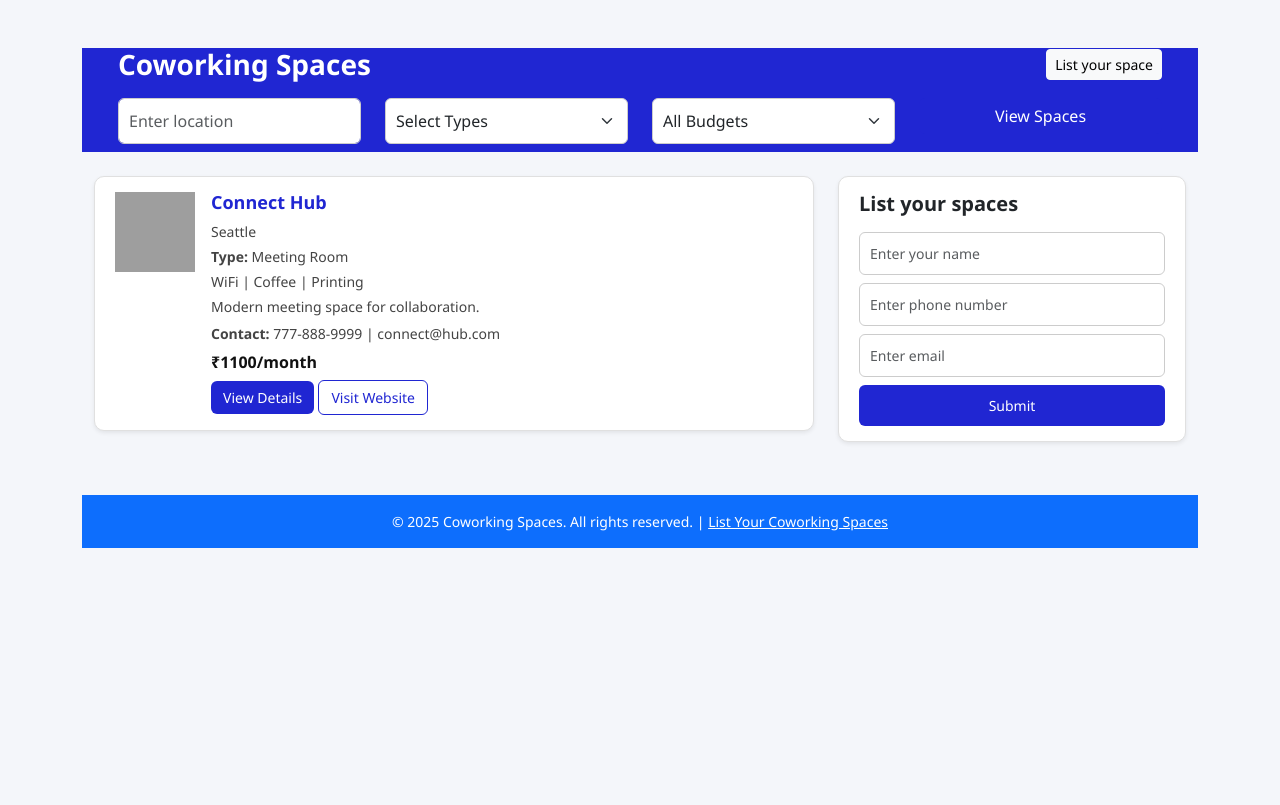
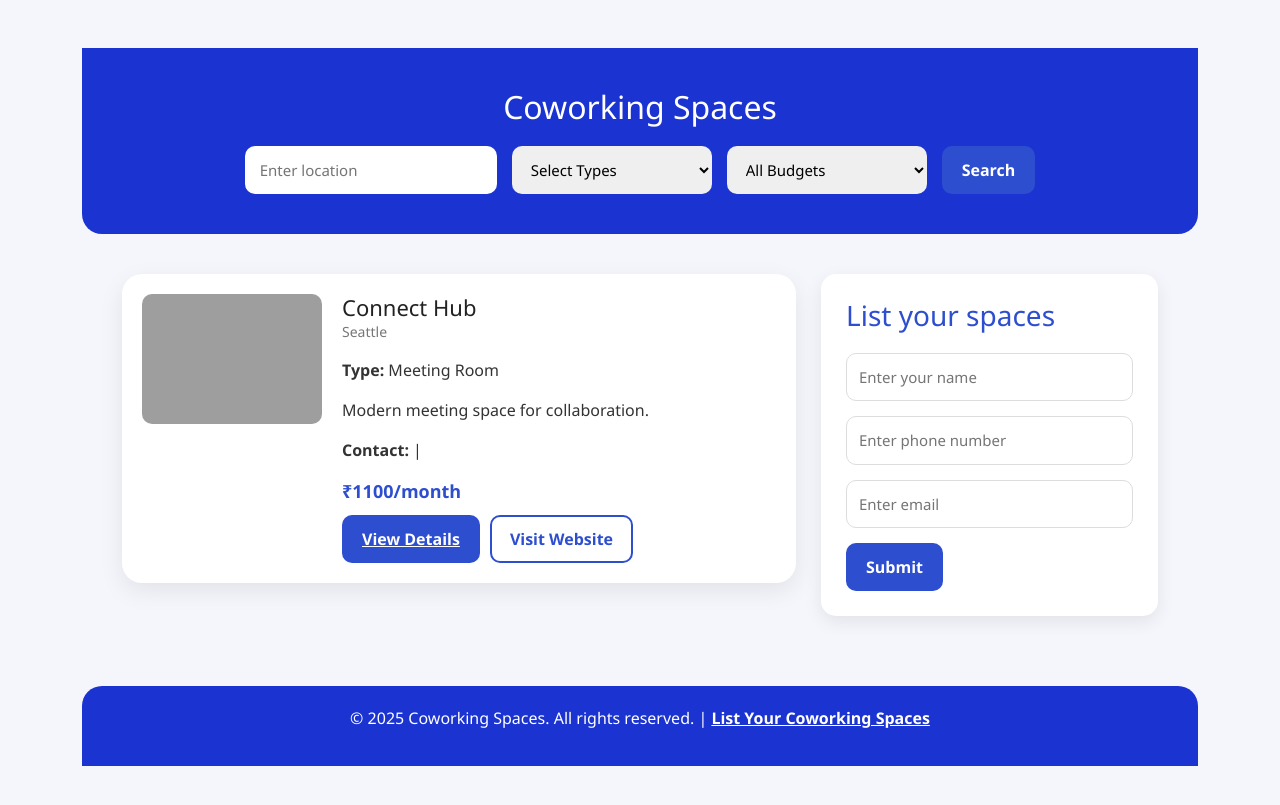
Before and after one commit to singhnatwar25/coworking, a Jekyll site: the page built from index.html, in a window 1280 px wide. Shown: the top 805 px of the page. Built offline with Jekyll 4.4.1, drawn with Linux system fonts in a browser that asks for light colours; grey boxes are pictures that could not be loaded.

Commit message:
las;dlfa

```diff
--- a/assets/css/style.css
+++ b/assets/css/style.css
@@ -1,121 +1,251 @@
-/* Reset + Fonts */
 body {
-  font-family: "Segoe UI", Roboto, Arial, sans-serif;
-  background-color: #f4f6fa;
+  font-family: 'Segoe UI', sans-serif;
+  margin: 0;
+  background: #f4f6fb;
   color: #333;
-  margin: 0;
-  padding: 0;
 }
 
-/* Navbar / Header */
-.container-fluid.bg-primary {
-  background-color: #2026d2 !important;
+.hero {
+  background: #1a33d1;
+  color: #fff;
+  text-align: center;
+  padding: 40px 20px;
+  border-radius: 0 0 20px 20px;
 }
 
-.container-fluid.bg-primary h3 {
+.hero h1 {
+  margin-bottom: 20px;
+  font-size: 32px;
+}
+
+.filters {
+  display: flex;
+  justify-content: center;
+  gap: 15px;
+  flex-wrap: wrap;
+}
+
+.filters input, .filters select {
+  padding: 12px 15px;
+  border-radius: 10px;
+  border: none;
+  font-size: 15px;
+  min-width: 200px;
+}
+
+.btn-primary {
+  background: #2d4ecf;
+  color: #fff;
+  border: none;
+  padding: 12px 20px;
+  border-radius: 10px;
+  font-weight: bold;
+  cursor: pointer;
+}
+
+.btn-primary:hover {
+  background: #1c36a8;
+}
+
+.btn-outline {
+  border: 2px solid #2d4ecf;
+  padding: 10px 18px;
+  border-radius: 10px;
+  text-decoration: none;
+  color: #2d4ecf;
   font-weight: 600;
 }
 
-/* Filters Row */
-.container-fluid .form-control,
-.container-fluid .form-select {
-  border-radius: 6px;
-  border: 1px solid #ccc;
-  padding: 10px;
-}
-
-.container-fluid .btn-dark {
-  background-color: #2026d2;
-  border: none;
-  border-radius: 6px;
-  font-weight: 500;
-}
-
-/* Cards */
-.card {
-  border-radius: 10px;
-  border: 1px solid #e0e0e0;
-}
-
-.card-body {
-  padding: 15px 20px;
-}
-
-.card-title {
-  font-size: 18px;
-  font-weight: 600;
-  color: #2026d2;
-}
-
-.card p {
-  font-size: 14px;
-  margin-bottom: 6px;
-  color: #444;
-}
-
-.card .fw-bold {
-  font-size: 16px;
-  color: #111;
-}
-
-/* Buttons */
-.btn-primary {
-  background-color: #2026d2;
-  border: none;
-  border-radius: 6px;
-  font-size: 14px;
-  padding: 6px 12px;
-}
-
-.btn-outline-primary {
-  border-color: #2026d2;
-  color: #2026d2;
-  border-radius: 6px;
-  font-size: 14px;
-  padding: 6px 12px;
-}
-
-.btn-outline-primary:hover {
-  background-color: #2026d2;
+.btn-outline:hover {
+  background: #2d4ecf;
   color: #fff;
 }
 
-/* Form (List your spaces) */
-#list-form .card {
+.main-section {
+  display: grid;
+  grid-template-columns: 2fr 1fr;
+  gap: 25px;
+  padding: 40px;
+}
+
+.spaces-list {
+  display: flex;
+  flex-direction: column;
+  gap: 20px;
+}
+
+.space-card {
+  display: flex;
+  gap: 20px;
+  background: #fff;
+  border-radius: 15px;
+  box-shadow: 0 6px 18px rgba(0,0,0,0.08);
+  padding: 20px;
+  transition: transform 0.2s ease-in-out;
+}
+
+.space-card:hover {
+  transform: translateY(-5px);
+}
+
+.space-card img {
+  width: 180px;
+  height: 130px;
+  object-fit: cover;
   border-radius: 10px;
 }
 
-#list-form h5 {
-  font-weight: 600;
-  margin-bottom: 15px;
+.space-info h2 {
+  margin: 0;
+  font-size: 22px;
+  color: #222;
 }
 
-#list-form input {
-  border-radius: 6px;
-  border: 1px solid #ccc;
-  padding: 10px;
+.location {
   font-size: 14px;
+  color: #777;
 }
 
-#list-form button {
-  background-color: #2026d2;
-  border: none;
-  border-radius: 6px;
-  padding: 10px;
-  font-weight: 500;
+.price {
+  font-size: 18px;
+  font-weight: bold;
+  margin: 10px 0;
+  color: #2d4ecf;
 }
 
-/* Footer */
+.buttons {
+  margin-top: 10px;
+  display: flex;
+  gap: 10px;
+}
+
+.sidebar {
+  background: #fff;
+  padding: 25px;
+  border-radius: 15px;
+  box-shadow: 0 6px 18px rgba(0,0,0,0.08);
+}
+
+.sidebar h3 {
+  margin-bottom: 20px;
+  color: #2d4ecf;
+}
+
+.sidebar input {
+  width: 100%;
+  padding: 12px;
+  margin-bottom: 15px;
+  border-radius: 10px;
+  border: 1px solid #ddd;
+  font-size: 15px;
+}
+
 footer {
-  background-color: #2026d2;
-  font-size: 14px;
+  text-align: center;
+  padding: 20px;
+  background: #1a33d1;
+  color: #fff;
+  margin-top: 30px;
+  border-radius: 20px 20px 0 0;
 }
 
 footer a {
   color: #fff;
+  font-weight: bold;
   text-decoration: underline;
 }
 
-footer a:hover {
-  color: #ddd;
+
+/* space style */
+
+.space-detail-container {
+  display: flex;
+  justify-content: center;
+  padding: 40px 20px;
+  background: #f8f9fc;
 }
+
+.space-card {
+  background: #fff;
+  border-radius: 20px;
+  box-shadow: 0 8px 24px rgba(0,0,0,0.08);
+  max-width: 800px;
+  overflow: hidden;
+  transition: transform 0.2s ease-in-out;
+}
+
+.space-card:hover {
+  transform: translateY(-5px);
+}
+
+.space-image {
+  width: 100%;
+  height: 350px;
+  object-fit: cover;
+  border-bottom: 1px solid #eee;
+}
+
+.space-content {
+  padding: 25px 30px;
+}
+
+.space-title {
+  font-size: 28px;
+  font-weight: 700;
+  color: #1a1a1a;
+  margin-bottom: 8px;
+}
+
+.space-location {
+  color: #666;
+  font-size: 16px;
+  margin-bottom: 20px;
+}
+
+.space-meta p {
+  font-size: 16px;
+  margin: 5px 0;
+}
+
+.space-meta span {
+  font-weight: 600;
+  color: #333;
+}
+
+.space-description {
+  margin: 20px 0;
+  line-height: 1.6;
+  color: #444;
+}
+
+.space-price-contact {
+  margin-top: 20px;
+  font-size: 16px;
+}
+
+.price-tag {
+  font-size: 22px;
+  font-weight: bold;
+  color: #2c3e50;
+  margin-bottom: 8px;
+}
+
+.contact {
+  color: #555;
+}
+
+.btn-visit {
+  display: inline-block;
+  margin-top: 20px;
+  padding: 12px 24px;
+  background: #2d4ecf;
+  color: #fff;
+  text-decoration: none;
+  border-radius: 10px;
+  font-weight: 600;
+  transition: background 0.3s ease;
+}
+
+.btn-visit:hover {
+  background: #1c36a8;
+}
--- a/index.html
+++ b/index.html
@@ -2,83 +2,63 @@
 layout: default
 title: Coworking Spaces
 ---
-
-<div class="container-fluid bg-primary ">
-  <div class="d-flex justify-content-between align-items-center text-white px-4">
-    <h3 class="mb-0">Coworking Spaces</h3>
-    <a href="#list-form" class="btn btn-light btn-sm">List your space</a>
-  </div>
-
-  <div class="row mt-3 px-4">
-    <div class="col-md-3 mb-2">
-      <input type="text" class="form-control" placeholder="Enter location">
-    </div>
-    <div class="col-md-3 mb-2">
-      <select class="form-select">
+<div class="hero">
+  <h1>Coworking Spaces</h1>
+  <div class="filters">
+    <input type="text" placeholder="Enter location">
+    <select>
       <option>Select Types</option>
-        <option>Shared Desk</option>
+      <option>Office</option>
       <option>Meeting Room</option>
-        <option>Private Office</option>
+      <option>Desk</option>
     </select>
-    </div>
-    <div class="col-md-3 mb-2">
-      <select class="form-select">
+    <select>
       <option>All Budgets</option>
-        <option>₹0-5000</option>
-        <option>₹5000-10000</option>
-        <option>₹10000+</option>
+      <option>₹500 - ₹2000</option>
+      <option>₹2000 - ₹5000</option>
+      <option>₹5000+</option>
     </select>
-    </div>
-    <div class="col-md-3 mb-2">
-      <button class="btn btn-dark w-100">View Spaces</button>
-    </div>
+    <button class="btn-primary">Search</button>
   </div>
 </div>
 
-<div class="container-fluid mt-4">
-  <div class="row">
-    <!-- Left Side: Coworking List -->
-    <div class="col-md-8">
+<div class="main-section">
+  <!-- Left: coworking spaces list -->
+  <div class="spaces-list">
     {% for space in site.spaces %}
-      <div class="card mb-3 shadow-sm">
-        <div class="card-body">
-          <div class="d-flex">
-            <img src="{{ space.image | relative_url }}" alt="{{ space.title }}" class="me-3" style="width:80px;height:80px;object-fit:cover;">
-            <div>
-              <h5 class="card-title">{{ space.title }}</h5>
-              <p class="mb-1"><i class="bi bi-geo-alt"></i> {{ space.location }}</p>
-              <p class="mb-1"><strong>Type:</strong> {{ space.type }}</p>
-              <p class="mb-1">{{ space.amenities | join: " | " }}</p>
+    <div class="space-card">
+      <img src="{{ space.image }}" alt="{{ space.title }}">
+      <div class="space-info">
+        <h2>{{ space.title }}</h2>
+        <p class="location">{{ space.location }}</p>
+        <p><strong>Type:</strong> {{ space.type }}</p>
+        <p>{{ space.facility }}</p>
         <p>{{ space.description }}</p>
-              <p><strong>Contact:</strong> {{ space.contact }}</p>
-              <p class="fw-bold">₹{{ space.price }}/month</p>
-              <a href="{{ space.url | relative_url }}" class="btn btn-primary btn-sm">View Details</a>
-              <a href="{{ space.website }}" target="_blank" class="btn btn-outline-primary btn-sm">Visit Website</a>
-            </div>
+        <p><strong>Contact:</strong> {{ space.contact_phone }} | {{ space.contact_email }}</p>
+        <p class="price">₹{{ space.price }}/month</p>
+        <div class="buttons">
+          <a href="{{ space.url }}" class="btn-primary">View Details</a>
+          {% if space.website %}
+          <a href="{{ space.website }}" target="_blank" class="btn-outline">Visit Website</a>
+          {% endif %}
         </div>
       </div>
     </div>
     {% endfor %}
   </div>
 
-    <!-- Right Side: List Your Space Form -->
-    <div class="col-md-4">
-      <div class="card shadow-sm" id="list-form">
-        <div class="card-body">
-          <h5 class="mb-3">List your spaces</h5>
-          <form>
-            <input type="text" class="form-control mb-2" placeholder="Enter your name">
-            <input type="text" class="form-control mb-2" placeholder="Enter phone number">
-            <input type="email" class="form-control mb-2" placeholder="Enter email">
-            <button class="btn btn-primary w-100">Submit</button>
-          </form>
-        </div>
-      </div>
-    </div>
+  <!-- Right: sidebar form -->
+  <div class="sidebar">
+    <h3>List your spaces</h3>
+    <input type="text" placeholder="Enter your name">
+    <input type="text" placeholder="Enter phone number">
+    <input type="email" placeholder="Enter email">
+    <button class="btn-primary">Submit</button>
   </div>
 </div>
 
-<!-- Footer -->
-<footer class="bg-primary text-white text-center py-3 mt-5">
-  © 2025 Coworking Spaces. All rights reserved. | <a href="#list-form" class="text-white text-decoration-underline">List Your Coworking Spaces</a>
+<footer>
+  <p>© 2025 Coworking Spaces. All rights reserved. |
+    <a href="#">List Your Coworking Spaces</a>
+  </p>
 </footer>
```
Also changed, not shown: _layouts/space.html (+29 -12 lines). Lines whose indentation alone changed are shown as unchanged.
